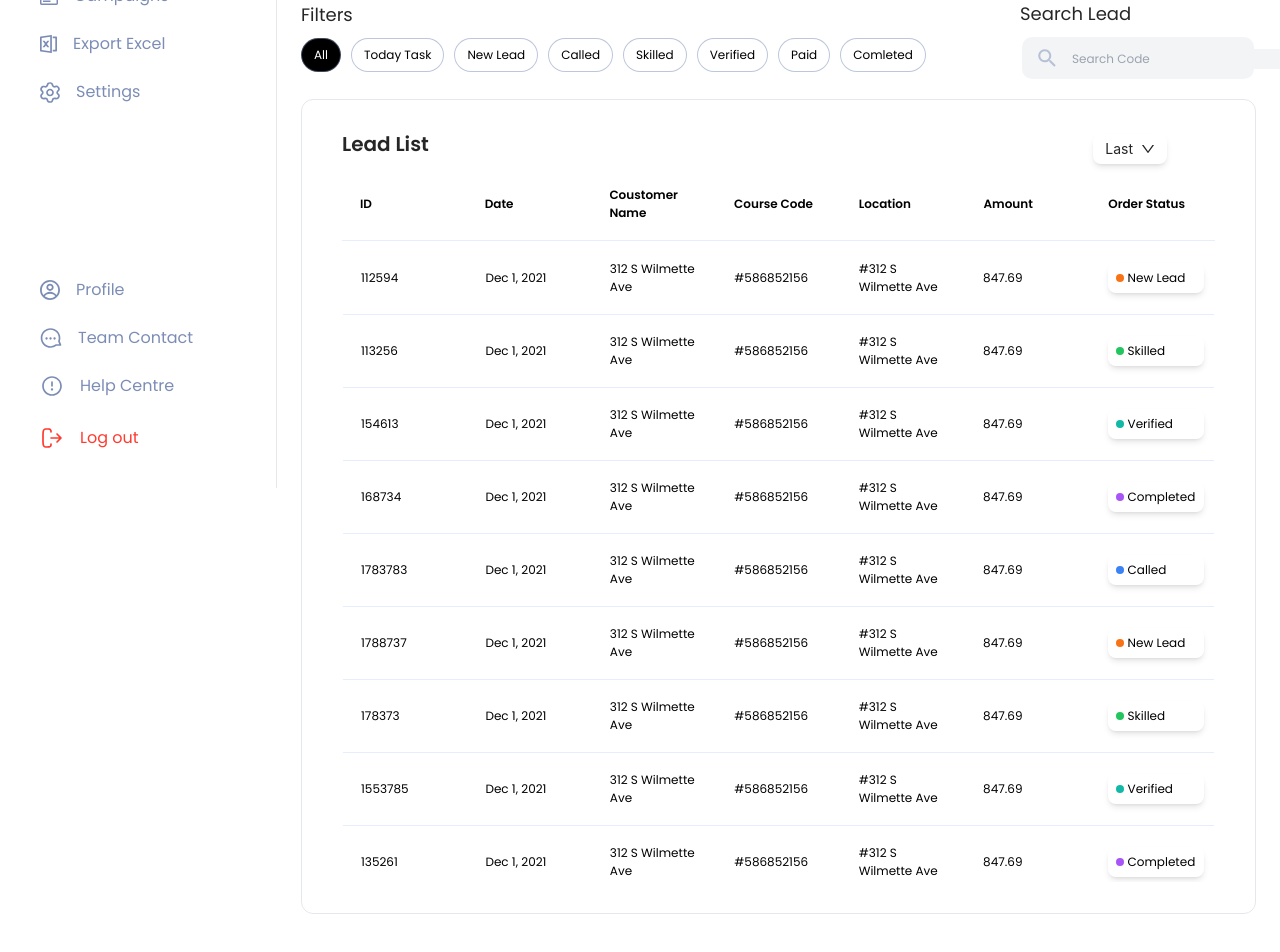
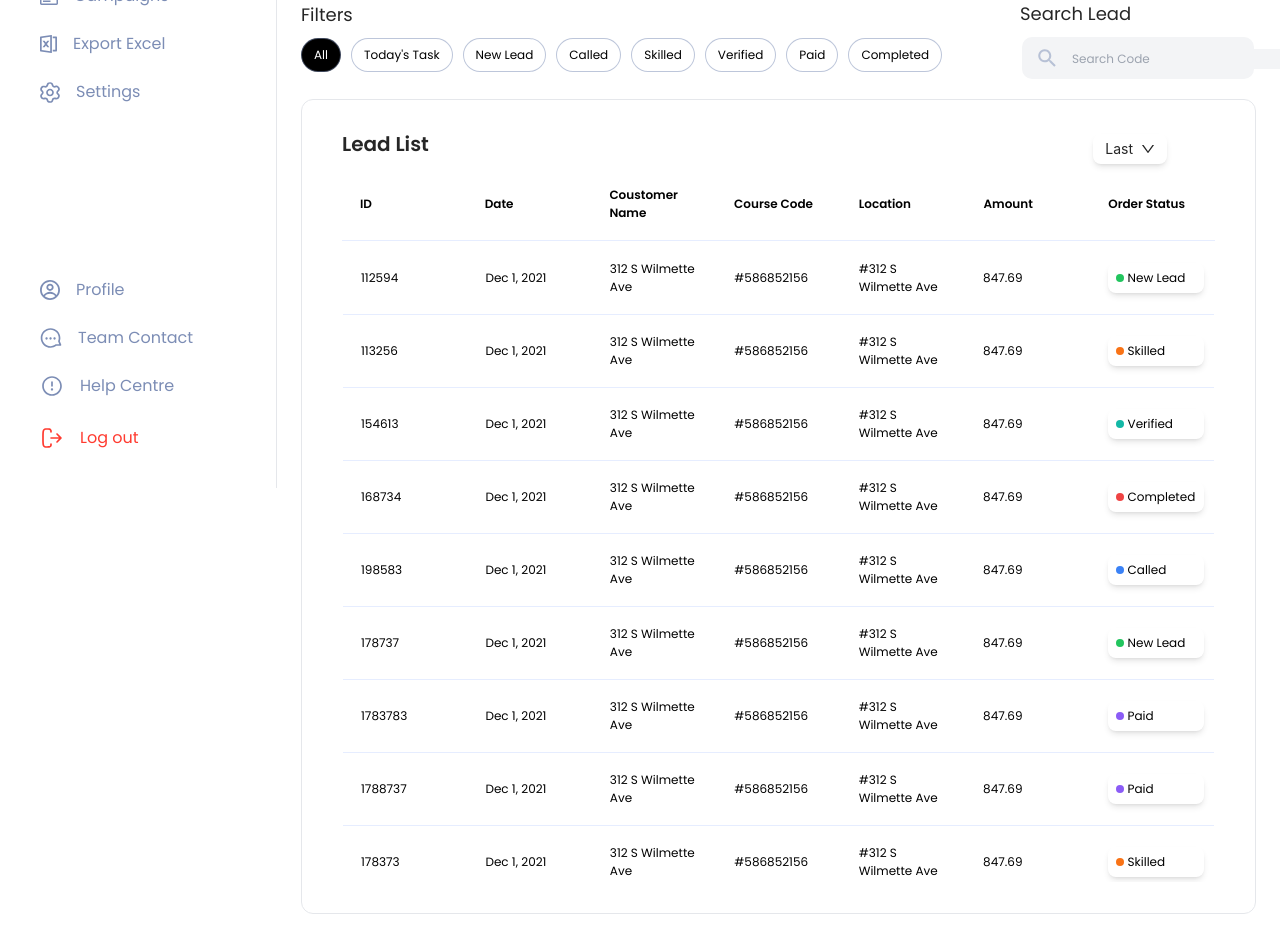
Before and after one commit to mhmalvi/nexus-crm-client, a React (Create React App) app: page /dashboard in a window 1280 px wide. Shown: the part 358-1310 px from the top of the page. Built offline with nearby package versions, Linux system fonts and the light colour scheme.

Commit message:
refactor: user details section and dashboard filter

```diff
--- a/src/Components/Shared/Icons.jsx
+++ b/src/Components/Shared/Icons.jsx
@@ -16,6 +16,8 @@ import { ReactComponent as Send } from "../../assets/Icons/Send.svg";
 import { ReactComponent as Read } from "../../assets/Icons/read-icon.svg";
 import { ReactComponent as PDF } from "../../assets/Icons/pdf.svg";
 import { ReactComponent as Clip } from "../../assets/Icons/clip.svg";
+import { ReactComponent as QR } from "../../assets/Icons/qr-code.svg";
+import { ReactComponent as PenUnderLine } from "../../assets/Icons/pen-underline.svg";
 
 const Icons = {
   CompanyLogo,
@@ -36,6 +38,8 @@ const Icons = {
   Read,
   PDF,
   Clip,
+  QR,
+  PenUnderLine,
 };
 
 export default Icons;
--- a/src/Pages/Dashborad/Filters.jsx
+++ b/src/Pages/Dashborad/Filters.jsx
@@ -1,9 +1,7 @@
-import React, { useState } from "react";
+import React from "react";
 import Icons from "../../Components/Shared/Icons";
 
-const Filters = () => {
-  const [activeFilter, setActiveFilter] = useState(0);
-
+const Filters = ({ activeFilter, setActiveFilter }) => {
   const filterOptions = [
     {
       id: 0,
@@ -11,7 +9,7 @@ const Filters = () => {
     },
     {
       id: 1,
-      title: "Today Task",
+      title: "Today's Task",
     },
     {
       id: 2,
@@ -35,7 +33,7 @@ const Filters = () => {
     },
     {
       id: 7,
-      title: "Comleted",
+      title: "Completed",
     },
   ];
 
@@ -48,10 +46,10 @@ const Filters = () => {
         <div className="flex items-center">
           {/* Filters */}
           {filterOptions.map((option) => (
-            <div key={option.id} onClick={() => setActiveFilter(option.id)}>
+            <div key={option.id} onClick={() => setActiveFilter(option.title)}>
               <h1
                 className={`text-xs leading-4 font-normal font-poppins px-3 p-2 cursor-pointer mr-2.5 ${
-                  activeFilter === option.id
+                  activeFilter === option.title
                     ? "text-white bg-black"
                     : "text-black bg-white"
                 }  rounded-full`}
--- a/src/Pages/Dashborad/Table.jsx
+++ b/src/Pages/Dashborad/Table.jsx
@@ -14,12 +14,12 @@ const Table = ({ title, tableHeaders, data }) => {
     {
       id: 0,
       title: "New Lead",
-      color: "bg-orange-500",
+      color: "bg-green-500",
     },
     {
       id: 1,
       title: "Skilled",
-      color: "bg-green-500",
+      color: "bg-orange-500",
     },
     {
       id: 2,
@@ -39,7 +39,7 @@ const Table = ({ title, tableHeaders, data }) => {
     {
       id: 5,
       title: "Completed",
-      color: "bg-purple-500",
+      color: "bg-red-500",
     },
   ];
 
--- a/src/Pages/Dashborad/index.jsx
+++ b/src/Pages/Dashborad/index.jsx
@@ -1,10 +1,13 @@
-import React from "react";
+import React, { useEffect, useState } from "react";
 import Table from "./Table";
 import data from "./leadData.json";
 import Filters from "./Filters";
 import Calendar from "./Calendar";
 
 const Dashboard = () => {
+  const [activeFilter, setActiveFilter] = useState("All");
+  const [leadData, setLeadData] = useState([]);
+
   const tableHeaders = [
     "ID",
     "Date",
@@ -15,11 +18,21 @@ const Dashboard = () => {
     "Order Status",
   ];
 
+  useEffect(() => {
+    if (activeFilter === "All" || activeFilter === "Today's Task") {
+      setLeadData(data);
+    } else {
+      setLeadData(data.filter((lead) => lead.order_status === activeFilter));
+    }
+  }, [activeFilter]);
+
+  console.log(leadData);
+
   return (
     <div className="lg:mx-6 2xl:ml-12 2xl:mr-16 py-24">
       <Calendar />
-      <Filters />
-      <Table title="Lead List" tableHeaders={tableHeaders} data={data} />
+      <Filters activeFilter={activeFilter} setActiveFilter={setActiveFilter} />
+      <Table title="Lead List" tableHeaders={tableHeaders} data={leadData} />
     </div>
   );
 };
--- a/src/Pages/Dashborad/leadData.json
+++ b/src/Pages/Dashborad/leadData.json
@@ -36,7 +36,7 @@
     "order_status": "Completed"
   },
   {
-    "lead_id": "1783783",
+    "lead_id": "198583",
     "date": "Dec 1, 2021",
     "coustomer_name": "312 S Wilmette Ave",
     "course_code": "#586852156",
@@ -45,13 +45,31 @@
     "order_status": "Called"
   },
   {
+    "lead_id": "178737",
+    "date": "Dec 1, 2021",
+    "coustomer_name": "312 S Wilmette Ave",
+    "course_code": "#586852156",
+    "location": "#312 S Wilmette Ave",
+    "amount": "847.69",
+    "order_status": "New Lead"
+  },
+  {
+    "lead_id": "1783783",
+    "date": "Dec 1, 2021",
+    "coustomer_name": "312 S Wilmette Ave",
+    "course_code": "#586852156",
+    "location": "#312 S Wilmette Ave",
+    "amount": "847.69",
+    "order_status": "Paid"
+  },
+  {
     "lead_id": "1788737",
     "date": "Dec 1, 2021",
     "coustomer_name": "312 S Wilmette Ave",
     "course_code": "#586852156",
     "location": "#312 S Wilmette Ave",
     "amount": "847.69",
-    "order_status": "New Lead"
+    "order_status": "Paid"
   },
   {
     "lead_id": "178373",
@@ -72,13 +90,22 @@
     "order_status": "Verified"
   },
   {
+    "lead_id": "158261",
+    "date": "Dec 1, 2021",
+    "coustomer_name": "312 S Wilmette Ave",
+    "course_code": "#586852156",
+    "location": "#312 S Wilmette Ave",
+    "amount": "847.69",
+    "order_status": "Completed"
+  },
+  {
     "lead_id": "135261",
     "date": "Dec 1, 2021",
     "coustomer_name": "312 S Wilmette Ave",
     "course_code": "#586852156",
     "location": "#312 S Wilmette Ave",
     "amount": "847.69",
-    "order_status": "Completed"
+    "order_status": "Paid"
   },
   {
     "lead_id": "110255",
@@ -108,6 +135,15 @@
     "order_status": "New Lead"
   },
   {
+    "lead_id": "122435",
+    "date": "Dec 1, 2021",
+    "coustomer_name": "312 S Wilmette Ave",
+    "course_code": "#586852156",
+    "location": "#312 S Wilmette Ave",
+    "amount": "847.69",
+    "order_status": "Paid"
+  },
+  {
     "lead_id": "133541",
     "date": "Dec 1, 2021",
     "coustomer_name": "312 S Wilmette Ave",
@@ -135,6 +171,15 @@
     "order_status": "Completed"
   },
   {
+    "lead_id": "12031",
+    "date": "Dec 1, 2021",
+    "coustomer_name": "312 S Wilmette Ave",
+    "course_code": "#586852156",
+    "location": "#312 S Wilmette Ave",
+    "amount": "847.69",
+    "order_status": "Paid"
+  },
+  {
     "lead_id": "1300651",
     "date": "Dec 1, 2021",
     "coustomer_name": "312 S Wilmette Ave",
--- a/src/Pages/LandingPage/index.jsx
+++ b/src/Pages/LandingPage/index.jsx
@@ -1,20 +1,24 @@
-import React, { useState } from "react";
+import React, { useEffect, useState } from "react";
+import { Route, Routes, useNavigate } from "react-router-dom";
 import Icons from "../../Components/Shared/Icons";
 import Sidebar from "../../Components/Shared/Sidebar";
+import Campaigns from "../Campaigns";
 import Dashboard from "../Dashborad";
+import LeadDetails from "../LeadDetails";
 import Messages from "../Messages";
 import PaymentStatus from "../PaymentStatus";
-import Campaigns from "../Campaigns";
-import { Route, Routes } from "react-router-dom";
-import LeadDetails from "../LeadDetails";
-import { useEffect } from "react";
 
 const LandingPage = () => {
+  const navite = useNavigate();
   const [active, setActive] = useState("dashboard");
   const [toggleMessage, setToggleMessage] = useState(false);
 
   useEffect(() => {
-    setActive(window.location.pathname.toString().slice(1));
+    if (window.location.pathname.length <= 1) {
+      navite("/dashboard");
+    } else {
+      setActive(window.location.pathname.toString().slice(1));
+    }
   }, []);
 
   const Items = [
@@ -137,10 +141,6 @@ const LandingPage = () => {
             />
           </Routes>
         ))}
-
-        {/* {Items.filter((item) => item.name === active).map((c) => (
-          <div key={c.key}>{c.component}</div>
-        ))} */}
       </div>
       {toggleMessage && (
         <Messages
--- a/src/Pages/LeadDetails/UserDetails.jsx
+++ b/src/Pages/LeadDetails/UserDetails.jsx
@@ -1,6 +1,18 @@
-import React from "react";
+import { Modal } from "antd";
+import React, { useState } from "react";
+import Icons from "../../Components/Shared/Icons";
 
 const UserDetails = () => {
+  const [isModalVisible, setIsModalVisible] = useState(false);
+
+  const showModal = () => {
+    setIsModalVisible(true);
+  };
+
+  const handleCancel = () => {
+    setIsModalVisible(false);
+  };
+
   return (
     <div className="mx-6">
       <div>
@@ -12,9 +24,75 @@ const UserDetails = () => {
         </h1>
       </div>
 
-      <div>
-        <h4 className="text-lg leading-6 font-poppins font-medium">Details</h4>
-        <hr />
+      {/* User info */}
+      <div className="mt-5">
+        <div>
+          <h4 className="text-lg leading-6 font-poppins font-semibold text-black text-opacity-80">
+            Details
+          </h4>
+          <hr />
+        </div>
+        <div className="font-normal text-base leading-6 font-poppins flex items-center mt-3.5">
+          <div>
+            <span>Contact:&nbsp;</span>
+            <span>01756414858</span>
+          </div>
+
+          {/* QR Generator */}
+          <div className="ml-2">
+            <Icons.QR
+              className="w-4 cursor-pointer"
+              onClick={showModal}
+              title="Open QR Code"
+            />
+            <Modal
+              visible={isModalVisible}
+              footer={null}
+              onCancel={handleCancel}
+            >
+              <img
+                src="https://qrcode.tec-it.com/API/QRCode?data=tel%3a+8801756414858&backcolor=%23ffffff"
+                alt=""
+              />
+            </Modal>
+          </div>
+        </div>
+        <div className="font-normal text-base leading-6 font-poppins flex items-center mt-2">
+          <span>Email:&nbsp;</span>
+          <span>art89@google.com</span>
+        </div>
+        <div className="font-normal text-base leading-6 font-poppins flex items-center mt-2">
+          <span>Courses:&nbsp;</span>
+          <span>Fashion Designing</span>
+        </div>
+        <div className="font-normal text-base leading-6 font-poppins flex items-center mt-2">
+          <span>Country:&nbsp;</span>
+          <span>Russia</span>
+        </div>
+        <div className="ml-4 mt-5">
+          <button className="w-32 px-1.5 py-2 bg-green-500 text-white text-xs font-medium leading-4 font-poppins rounded-md">
+            Edit
+          </button>
+          <button className="w-32 px-1.5 py-2 border border-red-500 text-red-500 ml-4 text-xs font-medium leading-4 font-poppins rounded-md">
+            Suspend
+          </button>
+        </div>
+      </div>
+
+      {/* Comments */}
+      <div className="mt-12 pt-0.5">
+        <div className="border-b mb-0 flex justify-between items-center">
+          <h1 className="text-xl leading-8 font-semibold font-poppins text-black text-opacity-50">
+            Comment
+          </h1>
+          <Icons.PenUnderLine className="cursor-pointer" />
+        </div>
+        <div className="w-80 mt-5">
+          <h1 className="text-base leading-6 font-semibold font-poppins text-black text-opacity-75">
+            Welcome to OnlineConversion com. Convert just about anything to
+            anything else. Thousands of units, and millions of conversions.
+          </h1>
+        </div>
       </div>
     </div>
   );
```
Also changed, not shown: src/assets/Icons/pen-underline.svg (added), src/assets/Icons/qr-code.svg (added).
